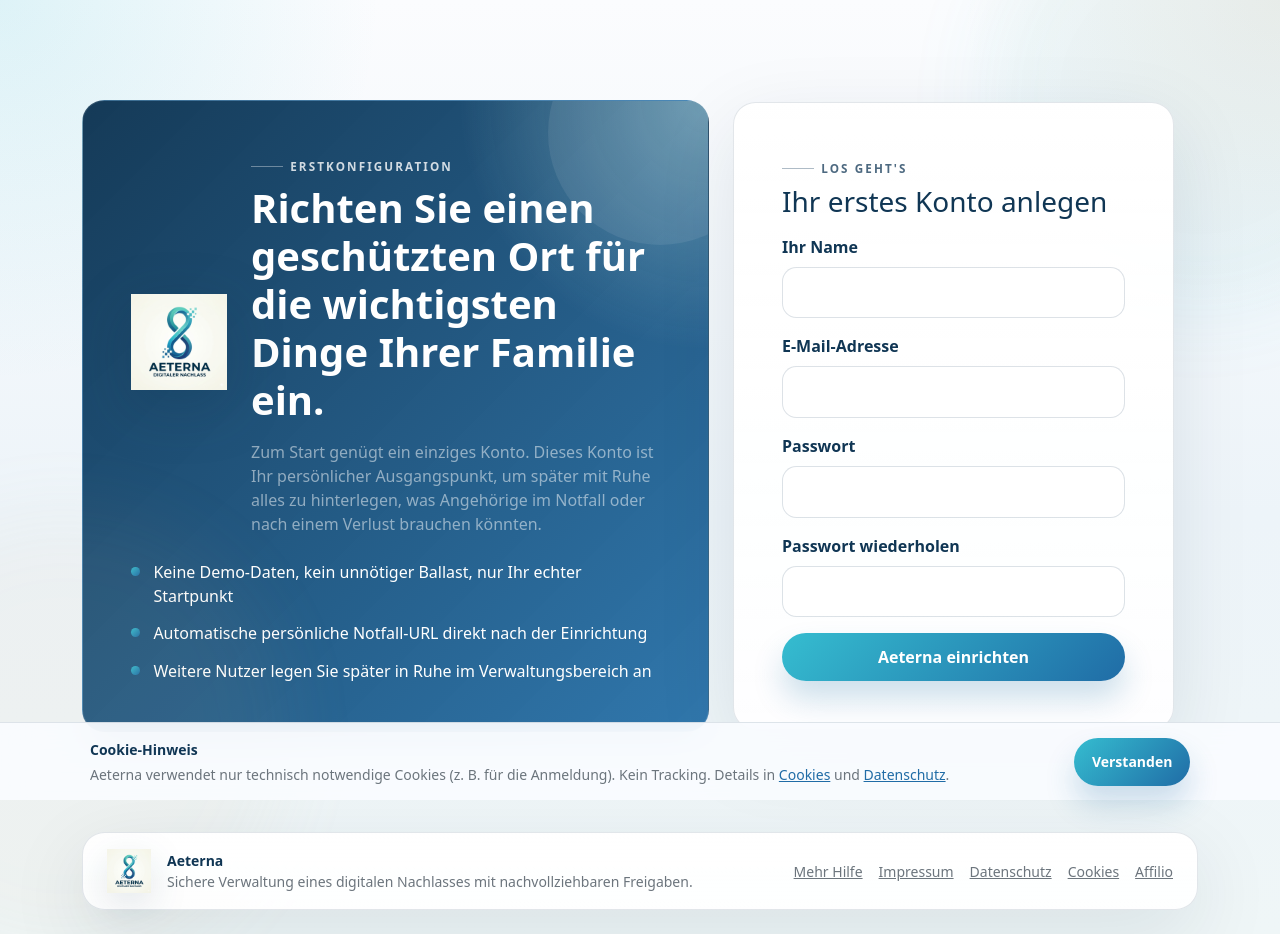
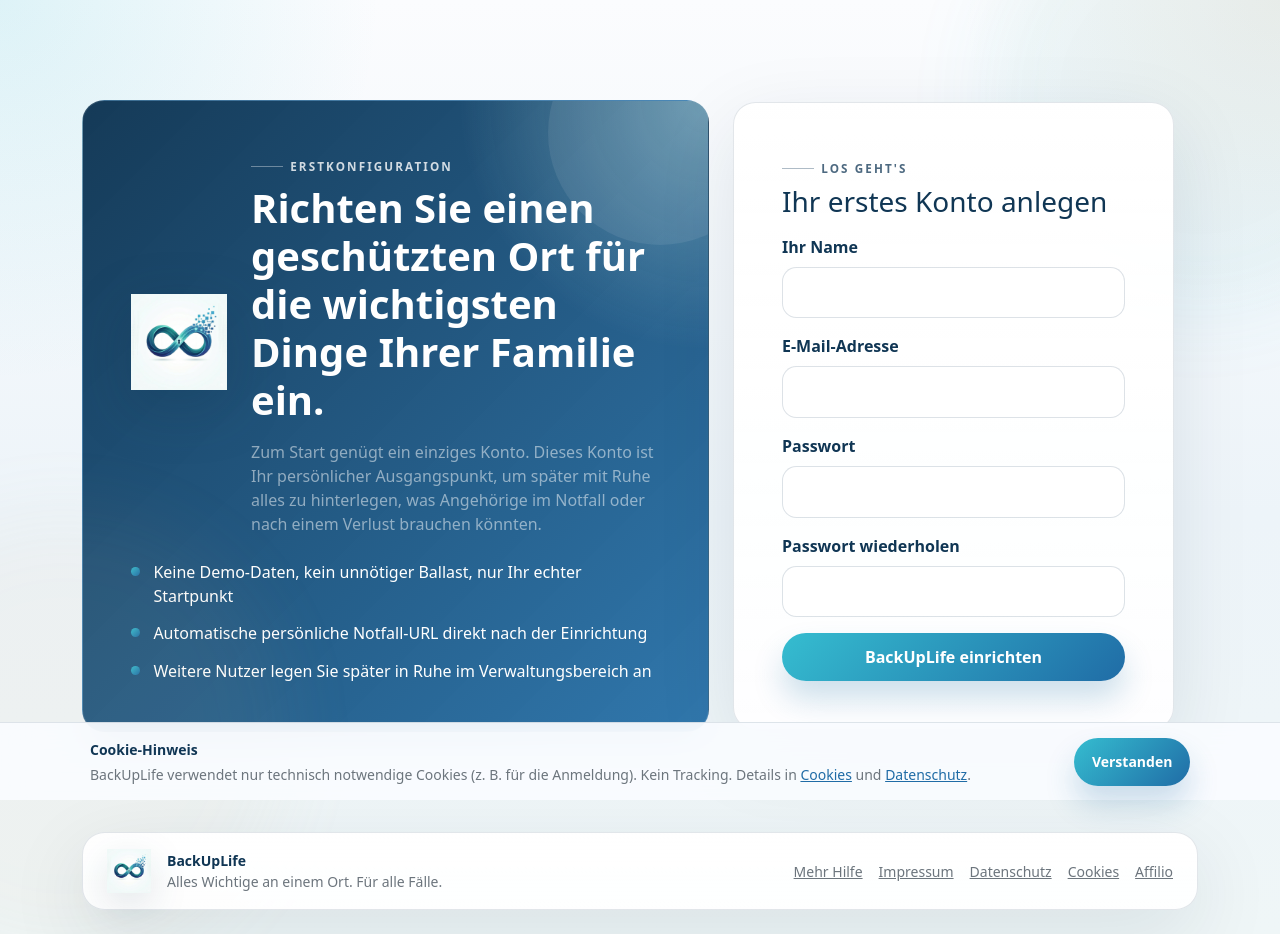
Before and after one commit to Schello805/BackUpLife, a Flask app: page /setup in a window 1280 px wide. Run offline with Flask 3, Linux system fonts and the light colour scheme; data comes from the database, SQL or seed files in the repository.

Commit message:
Rename app to BackUpLife and update branding

```diff
--- a/app.py
+++ b/app.py
@@ -1057,15 +1057,15 @@ def render_email_html(
           ">{button_label}</a>
         </div>
         """
-    footer_text = footer_note or "Diese Nachricht wurde von Aeterna erstellt, um digitale Nachlassinformationen nachvollziehbar und sicher zu begleiten."
+    footer_text = footer_note or "Diese Nachricht wurde von BackUpLife erstellt, um wichtige Informationen nachvollziehbar und sicher zu begleiten."
     return f"""
     <!doctype html>
     <html lang="de">
       <body style="margin:0;padding:32px 16px;background:#eef4f8;font-family:Arial,sans-serif;color:#103654;">
         <div style="max-width:700px;margin:0 auto;background:#ffffff;border-radius:24px;overflow:hidden;box-shadow:0 24px 80px rgba(16,54,84,0.12);">
           <div style="padding:34px 40px;background:linear-gradient(135deg,#103654,#206ca6);color:#ffffff;">
-            <img src="{logo_url}" alt="Aeterna" style="width:72px;height:72px;object-fit:contain;display:block;margin-bottom:18px;">
-            <div style="letter-spacing:0.22em;text-transform:uppercase;font-size:12px;opacity:0.82;font-weight:700;">Aeterna</div>
+            <img src="{logo_url}" alt="BackUpLife" style="width:72px;height:72px;object-fit:contain;display:block;margin-bottom:18px;">
+            <div style="letter-spacing:0.22em;text-transform:uppercase;font-size:12px;opacity:0.82;font-weight:700;">BackUpLife</div>
             <h1 style="margin:14px 0 10px;font-size:30px;line-height:1.2;">{title}</h1>
             <p style="margin:0;color:rgba(255,255,255,0.84);font-size:16px;line-height:1.7;">{lead}</p>
           </div>
@@ -1073,7 +1073,7 @@ def render_email_html(
             {lines_html}
             {button_html}
             <div style="margin-top:28px;padding-top:20px;border-top:1px solid rgba(16,54,84,0.12);font-size:13px;color:#6e8395;line-height:1.7;">
-              <p style="margin:0 0 8px;"><strong style="color:#103654;">Aeterna · Digitaler Nachlass</strong></p>
+              <p style="margin:0 0 8px;"><strong style="color:#103654;">BackUpLife</strong></p>
               <p style="margin:0 0 8px;">{footer_text}</p>
               <p style="margin:0;">Falls der Button nicht funktioniert, nutzen Sie bitte diesen Link:<br><span style="word-break:break-all;color:#206ca6;">{button_url or request.url_root.rstrip('/')}</span></p>
             </div>
@@ -1095,7 +1095,7 @@ def register_routes(app: Flask) -> None:
 
     @app.route("/branding/logo.png")
     def logo_asset():
-        return send_from_directory(BASE_DIR, "Logo_aeterna.png")
+        return send_from_directory(BASE_DIR, "Logo.png")
 
     @app.route("/setup", methods=["GET", "POST"])
     def setup():
@@ -1123,7 +1123,7 @@ def register_routes(app: Flask) -> None:
                     push_toast(
                         "Die Erstkonfiguration wurde erfolgreich abgeschlossen. Sie können jetzt mit Ihrem Nachlass starten.",
                         "success",
-                        "Aeterna ist bereit",
+                        "BackUpLife ist bereit",
                     )
                     return redirect(url_for("dashboard"))
                 except sqlite3.IntegrityError:
@@ -1224,7 +1224,7 @@ def register_routes(app: Flask) -> None:
                 send_test_or_reset_mail(
                     smtp_settings,
                     user["email"],
-                    "Aeterna Passwort zurücksetzen",
+                    "BackUpLife Passwort zurücksetzen",
                     f"Bitte öffnen Sie diesen Link, um Ihr Passwort zurückzusetzen:\n\n{reset_url}\n",
                     render_email_html(
                         "Passwort zurücksetzen",
@@ -1235,7 +1235,7 @@ def register_routes(app: Flask) -> None:
                         ],
                         "Passwort jetzt zurücksetzen",
                         reset_url,
-                        "Diese E-Mail wurde versendet, weil für Ihr Aeterna-Konto ein Passwort-Reset angefordert wurde.",
+                        "Diese E-Mail wurde versendet, weil für Ihr BackUpLife-Konto ein Passwort-Reset angefordert wurde.",
                     ),
                 )
                 log_event("password_reset_request", "auth", f"Reset angefordert für {email}")
@@ -1900,18 +1900,18 @@ def register_routes(app: Flask) -> None:
             send_test_or_reset_mail(
                 smtp_settings,
                 grantee["email"],
-                "Aeterna Freigabe",
+                "BackUpLife Freigabe",
                 f"Ihnen wurde Zugriff auf {profile['title']} gewährt.",
                 render_email_html(
                     "Neue Freigabe erhalten",
-                    f"Für Sie wurde ein neuer Zugriff in Aeterna freigegeben: {profile['title']}.",
+                    f"Für Sie wurde ein neuer Zugriff in BackUpLife freigegeben: {profile['title']}.",
                     [
                         f"Freigabeumfang: {category_label(category_key) if category_key else 'Gesamter Nachlass'}",
                         "Melden Sie sich mit Ihrem Benutzerkonto an, um den freigegebenen Bereich zu öffnen.",
                     ],
                     "Zur Anmeldung",
                     url_for("login", _external=True),
-                    "Sie erhalten diese Nachricht, weil Ihnen ein Aeterna-Nachlassbereich freigegeben wurde.",
+                    "Sie erhalten diese Nachricht, weil Ihnen ein BackUpLife-Bereich freigegeben wurde.",
                 ),
             )
             log_event(
@@ -2051,18 +2051,18 @@ def register_routes(app: Flask) -> None:
                 success, message = send_test_or_reset_mail(
                     refreshed,
                     request.form.get("test_recipient", "").strip(),
-                    "Aeterna Test-E-Mail",
+                    "BackUpLife Test-E-Mail",
                     "Die SMTP-Konfiguration funktioniert.",
                     render_email_html(
                         "SMTP-Test erfolgreich",
-                        "Diese Testnachricht bestätigt, dass Ihre SMTP-Konfiguration in Aeterna grundsätzlich funktioniert.",
+                        "Diese Testnachricht bestätigt, dass Ihre SMTP-Konfiguration in BackUpLife grundsätzlich funktioniert.",
                         [
                             "Sie können jetzt Passwort-Reset-Mails und Freigabebenachrichtigungen im selben Design versenden.",
                             "Bitte prüfen Sie auch Spam-Ordner und Absenderdarstellung Ihres Mail-Providers.",
                         ],
-                        "Aeterna öffnen",
+                        "BackUpLife öffnen",
                         url_for("admin", _external=True),
-                        "Diese Testmail wurde manuell im Adminbereich von Aeterna ausgelöst.",
+                        "Diese Testmail wurde manuell im Adminbereich von BackUpLife ausgelöst.",
                     ),
                 )
                 push_toast(message, "success" if success else "danger", "SMTP-Test")
--- a/templates/cookies.html
+++ b/templates/cookies.html
@@ -1,10 +1,10 @@
 {% extends "layout.html" %}
-{% block title %}Cookies · Aeterna{% endblock %}
+{% block title %}Cookies · BackUpLife{% endblock %}
 {% block content %}
   <div class="page-shell p-4 p-lg-5">
     <p class="section-label mb-2">Cookies</p>
     <h1 class="h3 mb-3">Cookie-Hinweis</h1>
-    <p class="text-secondary mb-4">Aeterna setzt keine Tracking- oder Marketing-Cookies ein. Es werden nur technisch notwendige Speichermechanismen verwendet, damit die WebApp zuverlässig und sicher funktioniert.</p>
+    <p class="text-secondary mb-4">BackUpLife setzt keine Tracking- oder Marketing-Cookies ein. Es werden nur technisch notwendige Speichermechanismen verwendet, damit die WebApp zuverlässig und sicher funktioniert.</p>
 
     <div class="row g-4">
       <div class="col-lg-6">
@@ -22,7 +22,7 @@
         <div class="subtle-card p-4 h-100">
           <div class="fw-semibold mb-2">Lokaler Speicher (LocalStorage)</div>
           <div class="text-secondary small">
-            <div>Um diesen Cookie-Hinweis nicht bei jedem Seitenaufruf erneut zu zeigen, speichert Aeterna eine einfache Bestätigung im Browser (LocalStorage).</div>
+            <div>Um diesen Cookie-Hinweis nicht bei jedem Seitenaufruf erneut zu zeigen, speichert BackUpLife eine einfache Bestätigung im Browser (LocalStorage).</div>
             <div class="mt-2">Sie können dies jederzeit löschen, indem Sie den Website-Speicher in Ihrem Browser zurücksetzen.</div>
           </div>
         </div>
--- a/templates/dashboard.html
+++ b/templates/dashboard.html
@@ -1,5 +1,5 @@
 {% extends "layout.html" %}
-{% block title %}Dashboard · Aeterna{% endblock %}
+{% block title %}Dashboard · BackUpLife{% endblock %}
 {% block content %}
   <div class="hero-panel p-4 p-lg-5 mb-4">
     <div class="row g-4 align-items-center">
--- a/templates/error.html
+++ b/templates/error.html
@@ -1,11 +1,11 @@
 {% extends "layout.html" %}
-{% block title %}{{ title }} · Aeterna{% endblock %}
+{% block title %}{{ title }} · BackUpLife{% endblock %}
 {% block content %}
   <div class="row justify-content-center">
     <div class="col-lg-7">
       <div class="page-shell p-5 text-center">
-        <img src="{{ url_for('logo_asset') }}" alt="Aeterna Logo" class="auth-brand mb-4">
-        <p class="section-label mb-2 justify-content-center">Aeterna</p>
+        <img src="{{ url_for('logo_asset') }}" alt="BackUpLife Logo" class="auth-brand mb-4">
+        <p class="section-label mb-2 justify-content-center">BackUpLife</p>
         <h1 class="h2 mb-3">{{ title }}</h1>
         <p class="text-secondary mb-4">{{ message }}</p>
         <a class="btn btn-primary" href="{{ url_for('dashboard') if g.user else url_for('login') }}">Zurück zur sicheren Übersicht</a>
--- a/templates/help.html
+++ b/templates/help.html
@@ -1,5 +1,5 @@
 {% extends "layout.html" %}
-{% block title %}Mehr Hilfe · Aeterna{% endblock %}
+{% block title %}Mehr Hilfe · BackUpLife{% endblock %}
 {% block content %}
   <div class="hero-panel p-4 p-lg-5 mb-4">
     <div class="row g-4 align-items-center">
--- a/templates/imprint.html
+++ b/templates/imprint.html
@@ -1,5 +1,5 @@
 {% extends "layout.html" %}
-{% block title %}Impressum · Aeterna{% endblock %}
+{% block title %}Impressum · BackUpLife{% endblock %}
 {% block content %}
   <div class="page-shell p-4 p-lg-5">
     <p class="section-label mb-2">Impressum</p>
@@ -17,7 +17,7 @@
           </div>
           <div class="fw-semibold mb-2">Kontakt</div>
           <div>E-Mail: <a href="mailto:{{ LEGAL_CONTACT.email }}">{{ LEGAL_CONTACT.email }}</a></div>
-          <div class="mt-4 small text-secondary">Hinweis: Aeterna ist eine Open-Source-WebApp zur privaten Organisation eines digitalen Nachlasses. Inhalte dieser Seite sind keine Rechtsberatung.</div>
+          <div class="mt-4 small text-secondary">Hinweis: BackUpLife ist eine Open-Source-WebApp zur privaten Organisation wichtiger Informationen. Inhalte dieser Seite sind keine Rechtsberatung.</div>
         </div>
       </div>
 
--- a/templates/layout.html
+++ b/templates/layout.html
@@ -3,7 +3,7 @@
   <head>
     <meta charset="utf-8">
     <meta name="viewport" content="width=device-width, initial-scale=1">
-    <title>{% block title %}Aeterna{% endblock %}</title>
+    <title>{% block title %}BackUpLife{% endblock %}</title>
     <link rel="icon" type="image/png" href="{{ url_for('logo_asset') }}">
     <link href="https://cdn.jsdelivr.net/npm/bootstrap@5.3.7/dist/css/bootstrap.min.css" rel="stylesheet">
     <link rel="stylesheet" href="{{ url_for('static', filename='styles.css') }}">
@@ -14,10 +14,10 @@
         <nav class="navbar navbar-expand-lg topbar no-print">
           <div class="container py-3">
             <a class="brand-lockup" href="{{ url_for('dashboard') }}">
-              <img src="{{ url_for('logo_asset') }}" alt="Aeterna Logo" class="brand-logo">
+              <img src="{{ url_for('logo_asset') }}" alt="BackUpLife Logo" class="brand-logo">
               <div class="brand-wordmark">
-                <strong>Aeterna</strong>
-                <span>Digitaler Nachlass</span>
+                <strong>BackUpLife</strong>
+                <span>Alles Wichtige an einem Ort. Für alle Fälle.</span>
               </div>
             </a>
             <button class="navbar-toggler" type="button" data-bs-toggle="collapse" data-bs-target="#mainNav">
@@ -82,8 +82,8 @@
           <div class="d-flex align-items-center gap-3">
             <img src="{{ url_for('logo_asset') }}" alt="" class="brand-logo">
             <div class="small">
-              <div class="fw-semibold">Aeterna</div>
-              <div class="text-secondary">Sichere Verwaltung eines digitalen Nachlasses mit nachvollziehbaren Freigaben.</div>
+              <div class="fw-semibold">BackUpLife</div>
+              <div class="text-secondary">Alles Wichtige an einem Ort. Für alle Fälle.</div>
               {% if g.user and active_profile %}
                 <div class="mt-1">
                   <span class="fw-semibold">Ihre Nachlass-URL:</span>
@@ -110,7 +110,7 @@
       <div class="cookie-banner-inner">
         <div class="small">
           <div class="fw-semibold mb-1">Cookie-Hinweis</div>
-          <div class="text-secondary">Aeterna verwendet nur technisch notwendige Cookies (z. B. für die Anmeldung). Kein Tracking. Details in <a href="{{ url_for('cookies_page') }}">Cookies</a> und <a href="{{ url_for('privacy') }}">Datenschutz</a>.</div>
+          <div class="text-secondary">BackUpLife verwendet nur technisch notwendige Cookies (z. B. für die Anmeldung). Kein Tracking. Details in <a href="{{ url_for('cookies_page') }}">Cookies</a> und <a href="{{ url_for('privacy') }}">Datenschutz</a>.</div>
         </div>
         <button class="btn btn-primary btn-sm" id="cookieBannerOk" type="button">Verstanden</button>
       </div>
@@ -124,7 +124,7 @@
       });
 
       (function () {
-        const key = 'aeterna_cookie_notice_ack';
+        const key = 'backuplife_cookie_notice_ack';
         const banner = document.getElementById('cookieBanner');
         const ok = document.getElementById('cookieBannerOk');
         if (!banner || !ok) return;
--- a/templates/login.html
+++ b/templates/login.html
@@ -1,16 +1,16 @@
 {% extends "layout.html" %}
-{% block title %}Login · Aeterna{% endblock %}
+{% block title %}Login · BackUpLife{% endblock %}
 {% block content %}
   <div class="auth-wrapper">
     <div class="row g-4 align-items-center w-100">
       <div class="col-lg-7">
         <div class="hero-panel p-4 p-lg-5">
           <div class="d-flex align-items-center gap-4 mb-4">
-            <img src="{{ url_for('logo_asset') }}" alt="Aeterna Logo" class="auth-brand">
+            <img src="{{ url_for('logo_asset') }}" alt="BackUpLife Logo" class="auth-brand">
             <div>
               <p class="section-label mb-2">Sicher. Ruhig. Verlässlich.</p>
               <h1 class="display-6 fw-semibold mb-3">Damit im Ernstfall nicht alles an einer Person hängen bleibt.</h1>
-              <p class="mb-0 text-white-50">Aeterna hilft dabei, das Schwierige geordnet vorzubereiten: Zugänge, Unterlagen, Wünsche und wichtige Hinweise so, dass Angehörige später schneller Orientierung finden und weniger allein gelassen sind.</p>
+              <p class="mb-0 text-white-50">BackUpLife hilft dabei, das Schwierige geordnet vorzubereiten: Zugänge, Unterlagen, Wünsche und wichtige Hinweise so, dass Angehörige später schneller Orientierung finden und weniger allein gelassen sind.</p>
             </div>
           </div>
           <ul class="hint-list ps-0 mb-0">
--- a/templates/privacy.html
+++ b/templates/privacy.html
@@ -1,10 +1,10 @@
 {% extends "layout.html" %}
-{% block title %}Datenschutz · Aeterna{% endblock %}
+{% block title %}Datenschutz · BackUpLife{% endblock %}
 {% block content %}
   <div class="page-shell p-4 p-lg-5">
     <p class="section-label mb-2">Datenschutz</p>
     <h1 class="h3 mb-3">Datenschutzerklärung</h1>
-    <p class="text-secondary mb-4">Aeterna ist darauf ausgelegt, sensible Informationen strukturiert zu verwalten. Diese Erklärung beschreibt, welche Daten beim Betrieb der WebApp verarbeitet werden. Sie ersetzt keine Rechtsberatung.</p>
+    <p class="text-secondary mb-4">BackUpLife ist darauf ausgelegt, sensible Informationen strukturiert zu verwalten. Diese Erklärung beschreibt, welche Daten beim Betrieb der WebApp verarbeitet werden. Sie ersetzt keine Rechtsberatung.</p>
 
     <div class="row g-4">
       <div class="col-lg-6">
@@ -61,7 +61,7 @@
         <div class="subtle-card p-4 h-100">
           <div class="fw-semibold mb-2">5. Empfänger & Drittanbieter</div>
           <div class="text-secondary small">
-            <div>Standardmäßig verbleiben Daten auf dem Server, auf dem Aeterna betrieben wird.</div>
+            <div>Standardmäßig verbleiben Daten auf dem Server, auf dem BackUpLife betrieben wird.</div>
             <div>Bei E-Mail-Versand werden Inhalte an den konfigurierten SMTP-Server übertragen.</div>
             <div>Die Oberfläche lädt Bootstrap von einem CDN (jsDelivr). Dabei wird Ihre IP-Adresse technisch bedingt an den CDN-Anbieter übermittelt.</div>
           </div>
--- a/templates/profile_hint.html
+++ b/templates/profile_hint.html
@@ -72,7 +72,7 @@
       <div class="cookie-banner-inner">
         <div class="small">
           <div class="fw-semibold mb-1">Cookie-Hinweis</div>
-          <div class="text-secondary">Aeterna verwendet nur technisch notwendige Cookies (z. B. für die Anmeldung). Kein Tracking. Details in <a href="{{ url_for('cookies_page') }}">Cookies</a> und <a href="{{ url_for('privacy') }}">Datenschutz</a>.</div>
+          <div class="text-secondary">BackUpLife verwendet nur technisch notwendige Cookies (z. B. für die Anmeldung). Kein Tracking. Details in <a href="{{ url_for('cookies_page') }}">Cookies</a> und <a href="{{ url_for('privacy') }}">Datenschutz</a>.</div>
         </div>
         <button class="btn btn-primary btn-sm" id="cookieBannerOk" type="button">Verstanden</button>
       </div>
@@ -80,7 +80,7 @@
 
     <script>
       (function () {
-        const key = 'aeterna_cookie_notice_ack';
+        const key = 'backuplife_cookie_notice_ack';
         const banner = document.getElementById('cookieBanner');
         const ok = document.getElementById('cookieBannerOk');
         if (!banner || !ok) return;
--- a/templates/register.html
+++ b/templates/register.html
@@ -1,12 +1,12 @@
 {% extends "layout.html" %}
-{% block title %}Registrieren · Aeterna{% endblock %}
+{% block title %}Registrieren · BackUpLife{% endblock %}
 {% block content %}
   <div class="auth-wrapper">
     <div class="row g-4 align-items-center w-100">
       <div class="col-lg-7">
         <div class="hero-panel p-4 p-lg-5">
           <div class="d-flex align-items-center gap-4 mb-4">
-            <img src="{{ url_for('logo_asset') }}" alt="Aeterna Logo" class="auth-brand">
+            <img src="{{ url_for('logo_asset') }}" alt="BackUpLife Logo" class="auth-brand">
             <div>
               <p class="section-label mb-2">Neues Konto</p>
               <h1 class="display-6 fw-semibold mb-3">Ein Zugang für Menschen, die im Ernstfall Orientierung brauchen.</h1>
--- a/templates/setup.html
+++ b/templates/setup.html
@@ -1,12 +1,12 @@
 {% extends "layout.html" %}
-{% block title %}Ersteinrichtung · Aeterna{% endblock %}
+{% block title %}Ersteinrichtung · BackUpLife{% endblock %}
 {% block content %}
   <div class="auth-wrapper">
     <div class="row g-4 align-items-center w-100">
       <div class="col-lg-7">
         <div class="hero-panel p-4 p-lg-5">
           <div class="d-flex align-items-center gap-4 mb-4">
-            <img src="{{ url_for('logo_asset') }}" alt="Aeterna Logo" class="auth-brand">
+            <img src="{{ url_for('logo_asset') }}" alt="BackUpLife Logo" class="auth-brand">
             <div>
               <p class="section-label mb-2">Erstkonfiguration</p>
               <h1 class="display-6 fw-semibold mb-3">Richten Sie einen geschützten Ort für die wichtigsten Dinge Ihrer Familie ein.</h1>
@@ -41,7 +41,7 @@
               <label class="form-label">Passwort wiederholen</label>
               <input type="password" class="form-control" name="password_confirm" minlength="10" required>
             </div>
-            <button class="btn btn-primary">Aeterna einrichten</button>
+            <button class="btn btn-primary">BackUpLife einrichten</button>
           </form>
         </div>
       </div>
--- a/templates/wishes.html
+++ b/templates/wishes.html
@@ -16,7 +16,7 @@
 	    <div class="subtle-card p-3 mb-4">
 	      <div class="fw-semibold mb-1">Wichtiger Hinweis</div>
 	      <div class="small text-secondary">
-	        Aeterna ersetzt kein Testament und ist keine rechtlich verbindliche Verfügung. Die Inhalte hier sind persönliche Worte, Gedanken, Wünsche und praktische Orientierung für Hinterbliebene.
+	        BackUpLife ersetzt kein Testament und ist keine rechtlich verbindliche Verfügung. Die Inhalte hier sind persönliche Worte, Gedanken, Wünsche und praktische Orientierung für Hinterbliebene.
 	        Ob und wie diese Wünsche umgesetzt werden, liegt am Ende bei den Angehörigen und den rechtlich vorgesehenen Regelungen.
 	        Wenn Sie rechtsverbindlich vorsorgen möchten (z. B. Testament, Vollmacht), nutzen Sie bitte die dafür vorgesehenen Wege und legen Sie Unterlagen im Bereich „Dokumente“ ab.
 	      </div>
```
Also changed, not shown: CONTRIBUTING.md (+1 -1 lines), Logo.png (added), Logo_aeterna.png (deleted), README.md, 1 other file.
